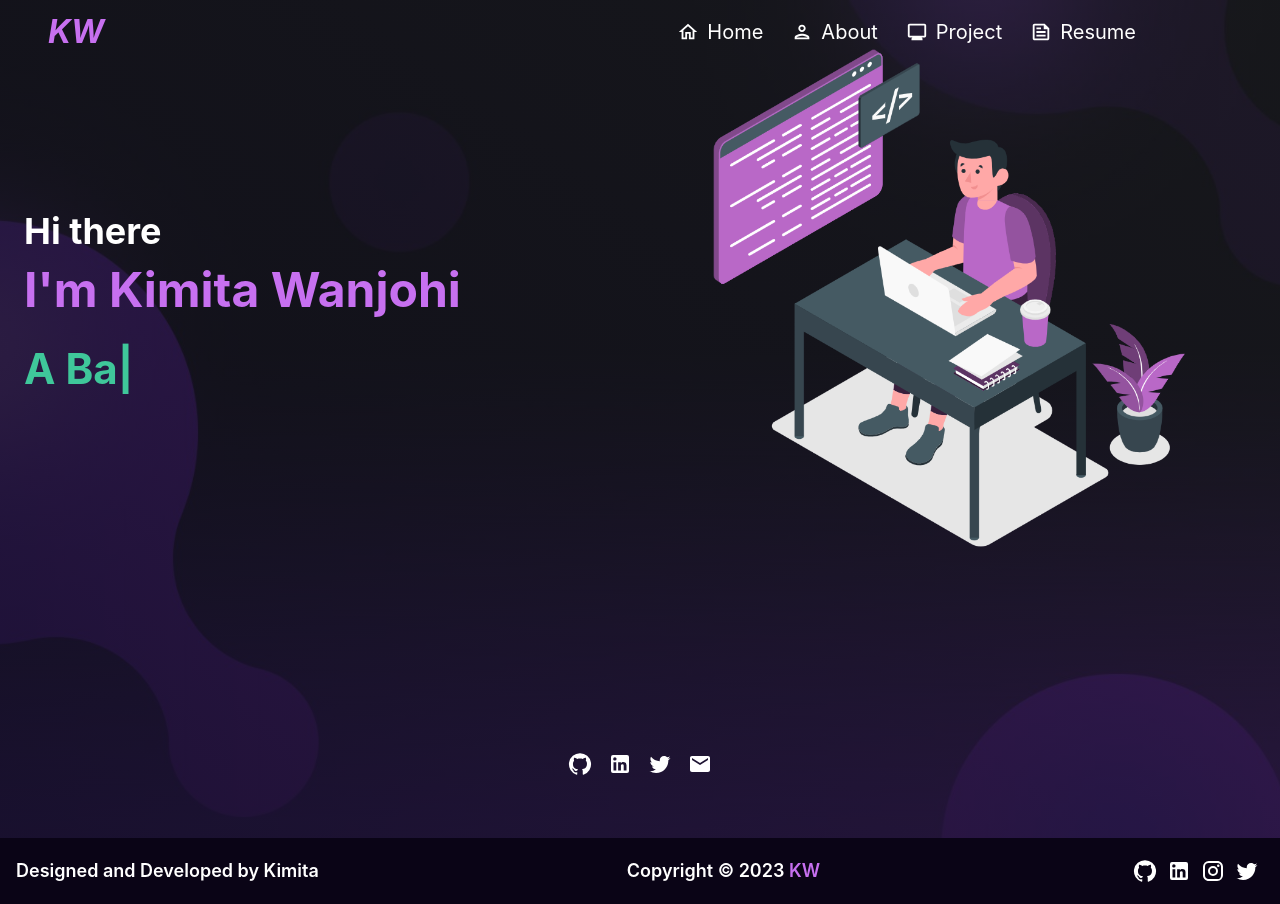
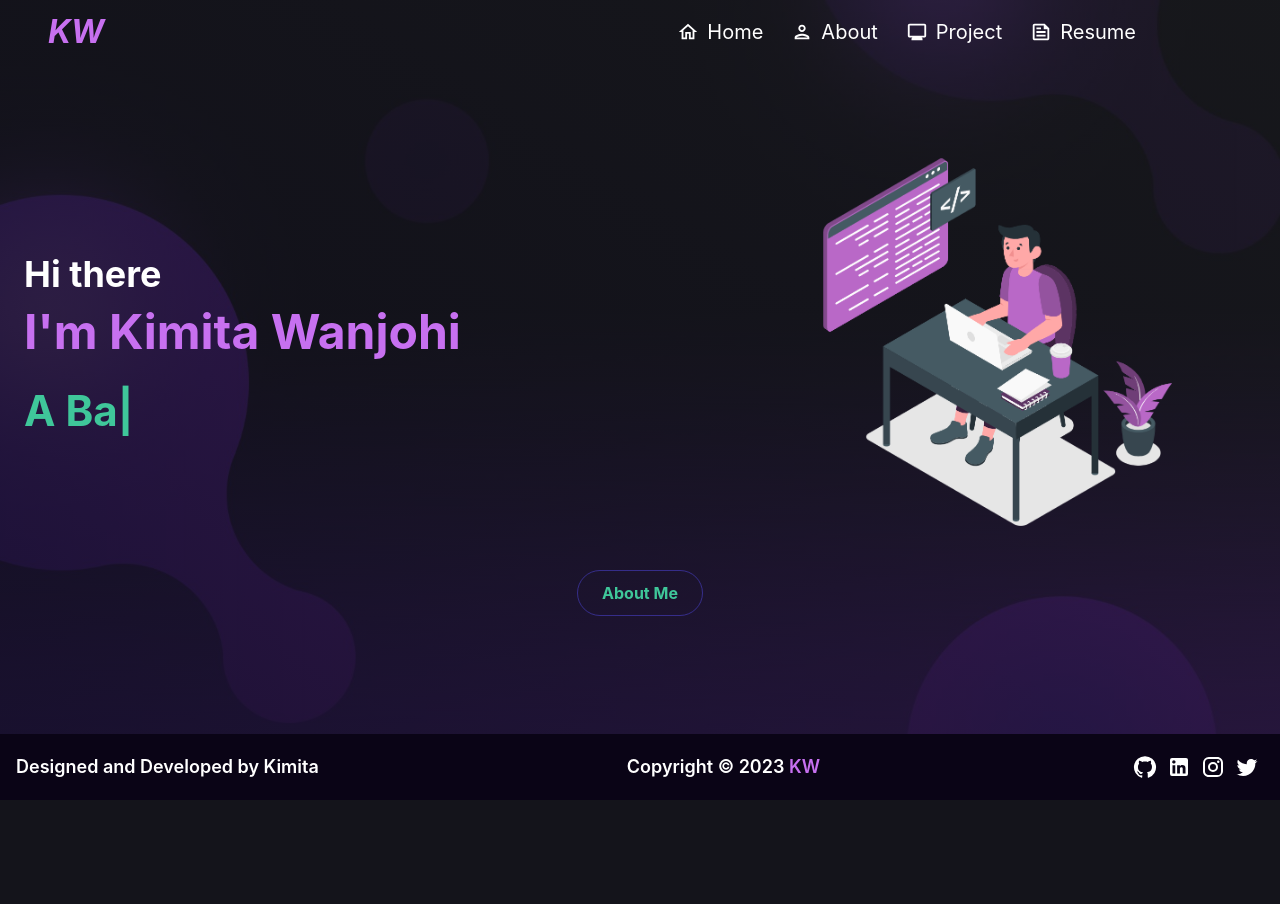
Before and after one commit to kimitaWanjohi/portfolio, a React (Vite) app: page / in a window 1280 px wide. After the commit the page ends 800 px from the top, so only its background shows below. Built offline with nearby package versions, Linux system fonts and the light colour scheme.

Commit message:
css tweaks

```diff
--- a/src/components/Home/HeroSection.tsx
+++ b/src/components/Home/HeroSection.tsx
@@ -3,36 +3,46 @@ import React from 'react';
 import Box from '@mui/material/Box';
 import Typography from '@mui/material/Typography';
 import Grid from '@mui/material/Grid';
-import IconButton from '@mui/material/IconButton';
-import { useTheme } from '@mui/material/styles';
+import { useTheme, styled } from '@mui/material/styles';
+import Button from '@mui/material/Button';
 
 import { TypeAnimation } from 'react-type-animation';
 
-import GitHubIcon from '@mui/icons-material/GitHub';
-import LinkedInIcon from '@mui/icons-material/LinkedIn';
-import TwitterIcon from '@mui/icons-material/Twitter';
-import EmailIcon from '@mui/icons-material/Email';
+import { useNavigate } from 'react-router-dom';
 
 import HomeMain from '../../assets/home-main.svg';
 
+const RoundPillButton = styled(Button)(({ theme }) => ({
+    borderRadius: '50px',
+    padding: theme.spacing(1, 3),
+    textTransform: 'none',
+    fontWeight: 'bold',
+    fontSize: '1rem',
+    color: theme.palette.secondary.light,
+    backgroundColor: 'transparent',
+    border: `2px solid ${theme.palette.secondary}`,
+}));
+
+
 const HeroSection: React.FC = () => {
+
+    const navigate = useNavigate();
     const theme = useTheme();
     return (
         <>
-            <Grid container spacing={2}>
-                <Grid item xs={12} md={6}>
+            <Grid container>
+                <Grid item xs={12} md={7}>
                     <Box sx={{
                         display: 'flex',
                         flexDirection: 'column',
                         justifyContent: 'center',
                         alignItems: 'flex-start',
-                        height: '60%',
-                        color: 'secondary.main',
+                        height: '450px',
                     }}>
                         <Typography variant="h3" component="div" sx={{color: 'white'}}>
                             Hi there
                             <Typography variant="h2" gutterBottom color="secondary">
-                                {' '}I'm{' '} Kimita Wanjohi
+                                I'm Kimita Wanjohi
                             </Typography>
 
                             <TypeAnimation
@@ -50,14 +60,14 @@ const HeroSection: React.FC = () => {
                         </Typography>
                     </Box>
                 </Grid>
-                <Grid item xs={12} md={6}>
+                <Grid item xs={12} md={5}>
                     <Box sx={{
                         display: 'flex',
                         justifyContent: 'center',
                         alignItems: 'center',
-                        height: '60%',
+                        height: '450px',
                     }}>
-                        <img src={HomeMain} alt="Home Main" style={{width: '100%'}} />
+                        <img src={HomeMain} alt="Home Main" style={{width: '100%', maxHeight: '450px'}} />
                     </Box>
                 </Grid>
                 <Grid item xs={12}>
@@ -65,19 +75,11 @@ const HeroSection: React.FC = () => {
                         display: 'flex',
                         justifyContent: 'center',
                         alignItems: 'center',
+                        background: 'transparent',
                     }}>
-                        <IconButton href="https://github.com/kimitawanjohi" target="_blank" sx={{color: 'white'}}>
-                            <GitHubIcon />
-                        </IconButton>
-                        <IconButton href="https://www.linkedin.com/in/kimitawanjohi/" target="_blank" sx={{color: 'white'}}>
-                            <LinkedInIcon />
-                        </IconButton>
-                        <IconButton href="https://twitter.com/kimitaw" target="_blank" sx={{color: 'white'}}>
-                            <TwitterIcon />
-                        </IconButton>
-                        <IconButton href="mailto:kimitawanjohi7923@gmail.com" target="_blank" sx={{color: 'white'}}>
-                            <EmailIcon />
-                        </IconButton>
+                        <RoundPillButton variant="outlined" onClick={() => navigate('/about')}>
+                            About Me
+                        </RoundPillButton>
                     </Box>
                 </Grid>
             </Grid>
--- a/src/components/Layout/Footer.tsx
+++ b/src/components/Layout/Footer.tsx
@@ -26,6 +26,7 @@ function Footer() {
       bottom: 0,
       width: '100%',
       left: 0,
+      maxHeight: '120px',
     }}>
       <Typography variant="h6" align="center">
         Designed and Developed by Kimita
```
